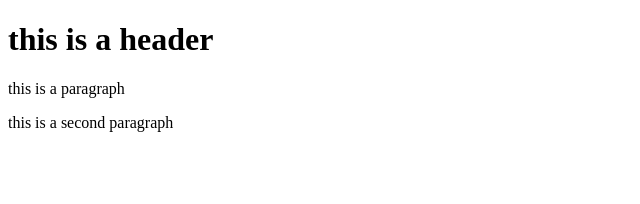
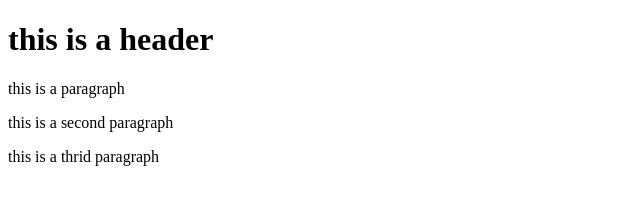
Before and after one commit to kevin120196/git-test, a website: page index.html in a window 1280 px wide. Shown: the whole page, without its empty margins (0-640 px from the left). Drawn offline with Linux system fonts and the light colour scheme.

Commit message:
fourth commit

```diff
--- a/index.html
+++ b/index.html
@@ -9,5 +9,6 @@
     <h1>this is a header</h1>
     <p>this is a paragraph</p>
     <p>this is a second paragraph</p>
+    <p>this is a thrid paragraph</p>
 </body>
 </html>
```
Also changed, not shown: package.json (added, +24 -0 lines), 2 other files.
